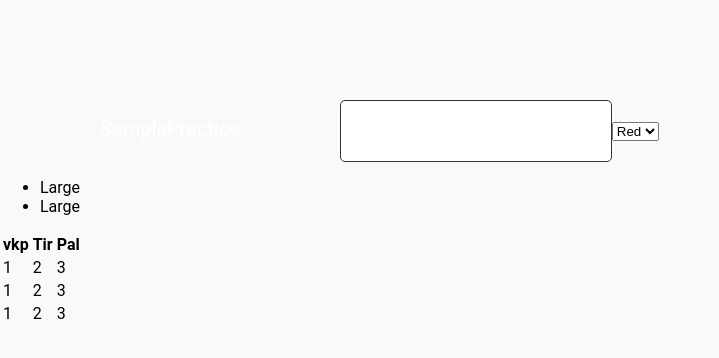
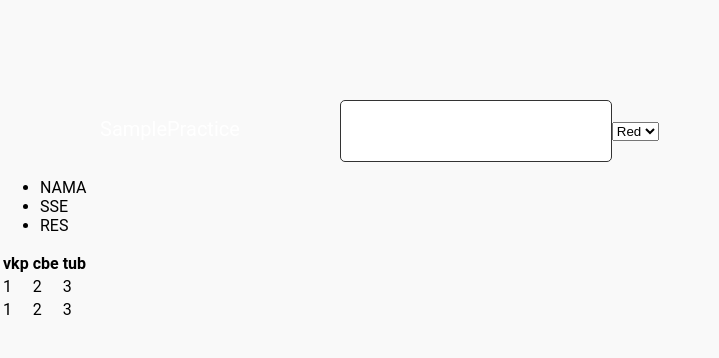
Before and after one commit to mahendransaminathan/csspractice, a React (Create React App) app: page / in a window 1280 px wide. Shown: the top 358 px of the page, without its empty margins (0-719 px from the left). Built offline with nearby package versions, Linux system fonts and the light colour scheme.

Commit message:
Updated App.js

```diff
--- a/src/App.js
+++ b/src/App.js
@@ -8,41 +8,27 @@ function App() {
 
         <label className='labelPractice'>SamplePractice</label>
 
-	<input type="text" className="name"/>
+        <input type="text" className="name"/>
 
-	<select className="dropdown">
-	<option value="1">Red </option>
-	</select>
+        <select className="dropdown">
+        <option value="1">Red </option>
+        </select>
 
-	<ul className="List">
-	<li key="1">Large</li>
-	<li key="1">Large</li>
+        <ul>
+	<li key ="vkp">NAMA </li>
+	<li key ="sse">SSE </li>
+	<li key ="RES">RES </li>
 	</ul>
 
 	<table>
-	<tr>
-	<th>vkp </th>
-	<th>Tir </th>
-	<th>Pal </th>
+	<tr> <th>vkp </th> <th>cbe </th> <th>tub </th>
 	</tr>
-	<tr>
-	<td>1</td>
-	<td>2 </td>
-	<td>3 </td>
+	<tr> <td>1 </td> <td>2 </td> <td>3 </td>
 	</tr>
-	<tr>
-	<td>1</td>
-	<td>2 </td>
-	<td>3 </td>
+	<tr> <td>1 </td> <td>2 </td> <td>3 </td>
 	</tr>
+	</table>
 
-	<tr>
-	<td>1</td>
-	<td>2 </td>
-	<td>3 </td>
-	</tr>
-
-	</table>
       </header>
     </div>
   );
```
